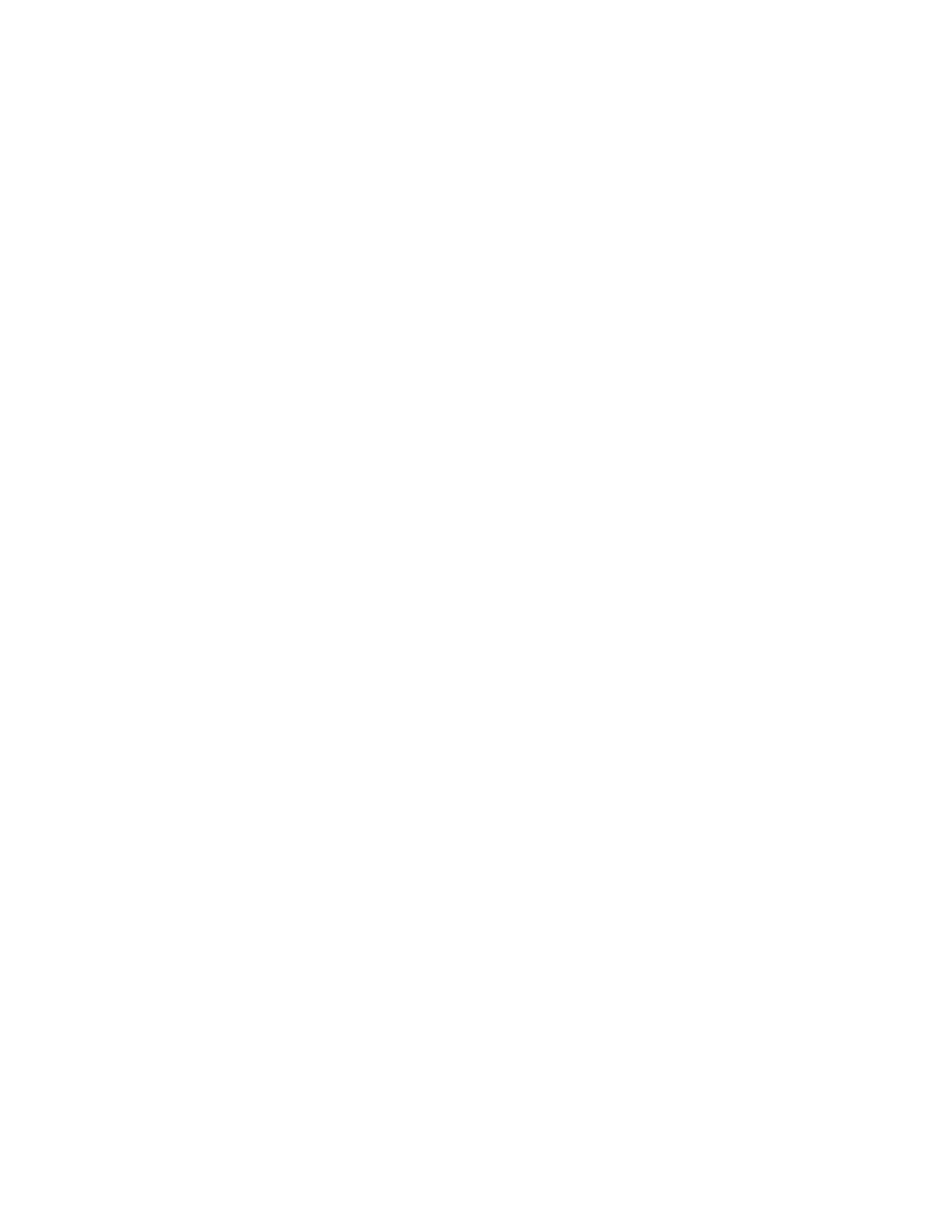
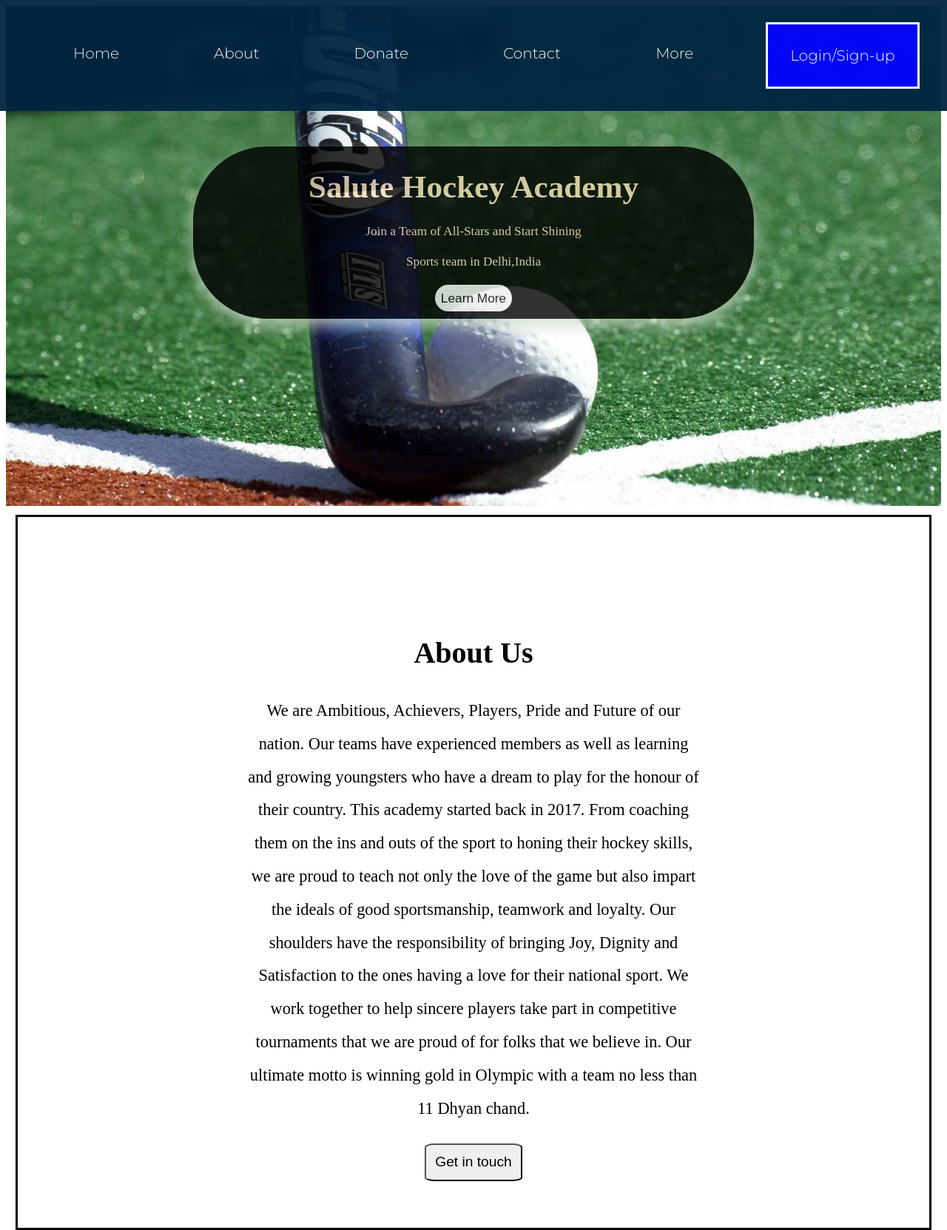
Before and after one commit to surajbhat316/hockey, a website: page index.html in a window 1280 px wide. Shown: the top 1663 px of the page at 74% size. Before the commit the page ends 800 px from the top, so only its background shows below. Drawn offline with Linux system fonts and the light colour scheme.

Commit message:
major commit

```diff
--- a/index.html
+++ b/index.html
@@ -3,10 +3,58 @@
 <head>
     <meta charset="UTF-8">
     <meta name="viewport" content="width=device-width, initial-scale=1.0">
-    <link rel="stylesheet" href="style.css">
-    <title>SHA|India Salute Hockey Academy</title>
+
+	<title>Leverage edu</title>
+	<link rel="stylesheet" type="text/css" href="style.css">
+	<link href="https://fonts.googleapis.com/css2?family=Montserrat:wght@300&display=swap" rel="stylesheet">
+
 </head>
 <body>
 
+	<div class="header">
+		<nav class="navbar">
+            <a href="#" id="anim">Home</a>
+            <a href="#jump" id="anim">About</a>
+			<a href="#" id="anim">Donate</a>
+			<a href="#" id="anim">Contact</a>
+            <a href="#" id="anim">More</a>
+			<a href="#" id="anim" class="border">Login/Sign-up</a>
+        </nav>
+    </div>
+    <div class = "title">
+        <section id="head">
+            <h1>Salute Hockey Academy</h1>
+            <p class="line">Join a Team of All-Stars and Start Shining</p>
+            <p class="line">Sports team in Delhi,India</p>
+            <button class="button line">Learn More</button>
+        </section>
+    </div>
+    <div id="jump" class="about">
+
+        <h2 >About Us</h2>
+        <p class="desc" >We are Ambitious, Achievers, Players, Pride and Future of our nation. Our teams have experienced
+            members as well as learning and growing youngsters who have a dream to play for the honour of
+            their country.
+            This academy started back in 2017. From coaching them on the ins and outs of the sport to
+            honing their hockey skills, we are proud to teach not only the love of the game but also impart the
+            ideals of good sportsmanship, teamwork and loyalty.
+             Our shoulders have the responsibility of bringing Joy,
+             Dignity and Satisfaction to the ones having a love for their national sport.
+             We work together to help sincere players take part in competitive tournaments that we are proud of
+             for folks that we believe in. Our ultimate motto is winning gold in Olympic with a team no less than
+             11 Dhyan chand.
+        </p>
+        <button class="touch" >Get in touch</button>
+    </div>
+    <div class="quote">
+        <div id="boxes">
+            <p><em>"Your present and future cannot improve your past but,
+                your past and present can improve your future."</em></p>
+            <caption>-Gaganjeet Singh</caption>
+        </div>
+        <divs>
+            <img src="images/team.webp" alt="">
+        </div>
+     </div>
 </body>
 </html>
--- a/style.css
+++ b/style.css
@@ -0,0 +1,124 @@
+
+.header {
+	width: 100%;
+	height: auto;
+}
+
+.navbar{
+	font-family: Montserrat;
+	position: fixed;
+	top: 0px;
+	left: 0px;
+    background-color: #002541;
+    opacity: 0.95;
+	display: flex;
+	flex-direction: row;
+	font-size: 20px;
+	width: 97%;
+	padding: 30px;
+    justify-content: space-around;
+	z-index: 999;
+
+}
+.navbar a{
+    text-decoration:none;
+    opacity: none;
+	color: white;
+	padding: 30px;
+	margin-left: 10px;
+	align-items: stretch;
+}
+.border{
+	border:solid;
+	border-color: white;
+	background-color: blue;
+
+}
+a:hover{
+    background-color: white;
+    color: #000;
+}
+
+#head{
+    padding: 1%;
+    font-size: 120%;
+    color: wheat;
+    box-shadow: 0px 10px 20px rgba(204, 218, 203, 1);
+    border-radius: 100px;
+    background-color: black;
+    opacity: 0.8;
+}
+.title {
+    max-width: 100%;
+    text-align: center;
+    padding:20%;
+    padding-top: 15%;
+    font-size: 150%;
+    background-image: url("images/background.jpg");
+    opacity: 1;
+    line-height: 100%;
+    background-repeat: no-repeat;
+    background-size: cover;
+}
+.line{
+    font-size: 60%;
+    opacity: 1;
+}
+.button{
+    border-radius: 20px;
+    padding: 1%;
+    opacity: 1;
+    border: solid 2px;
+}
+.about {
+    padding-top: 10%;
+    margin: 1%;
+    padding-bottom: 5%;
+    margin-bottom: 10px;;
+    text-align: center;
+    border: solid;
+}
+h2{
+    font-size: 250%;
+}
+.desc{
+    font-size: 140%;
+    line-height: 200%;
+    width: 50%;
+    margin: 0 auto;
+}
+.touch{
+    margin-top: 2%;
+    border-radius: 10%;
+    padding: 1%;
+    opacity: 1;
+    font-size: 120%;
+}
+.quote{
+    display: grid;
+	font-size: 30px;
+    grid-template-columns: repeat(auto-fit, minmax(320px, 1fr));
+    grid-gap: 100px;
+    width: 100%;
+    height:auto;
+    max-width: 100%;
+    margin: 0 auto;
+}
+#boxes {
+	margin: 10%;
+	width: 50%;
+	height: auto;
+    text-align: center;
+    line-height: 160%;
+    background-color: black;
+    opacity: 0.8;
+    padding: 2%;
+    color: blanchedalmond;
+	box-shadow: 20px 20px 10px black;
+}
+img{
+    margin: 10%;
+    width: 70%;
+    height: 80%;
+    box-shadow: 20px 20px 10px silver;
+}
```
Also changed, not shown: images/background.jpg (added), images/logo.jpg (added), images/team.webp (added).
